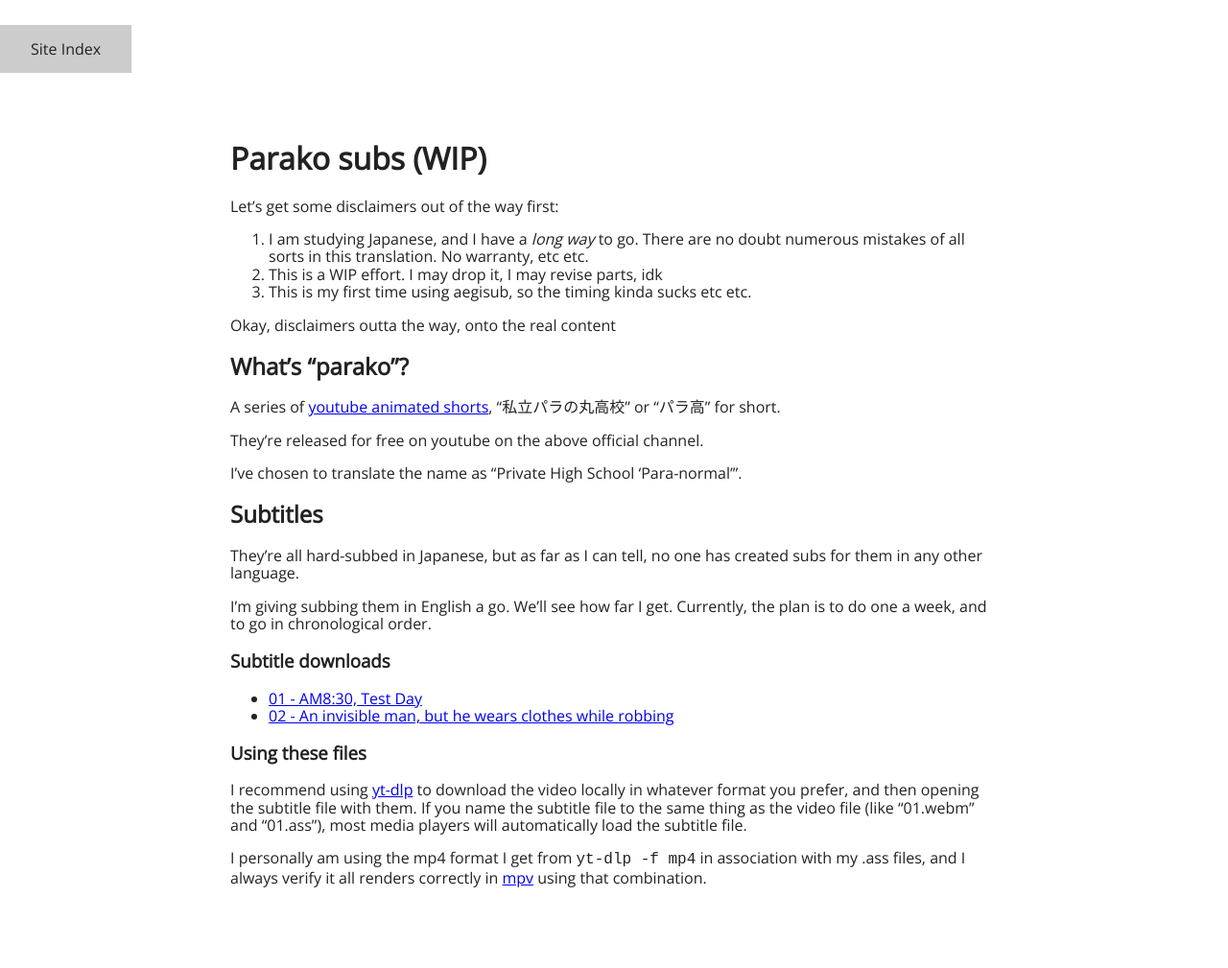
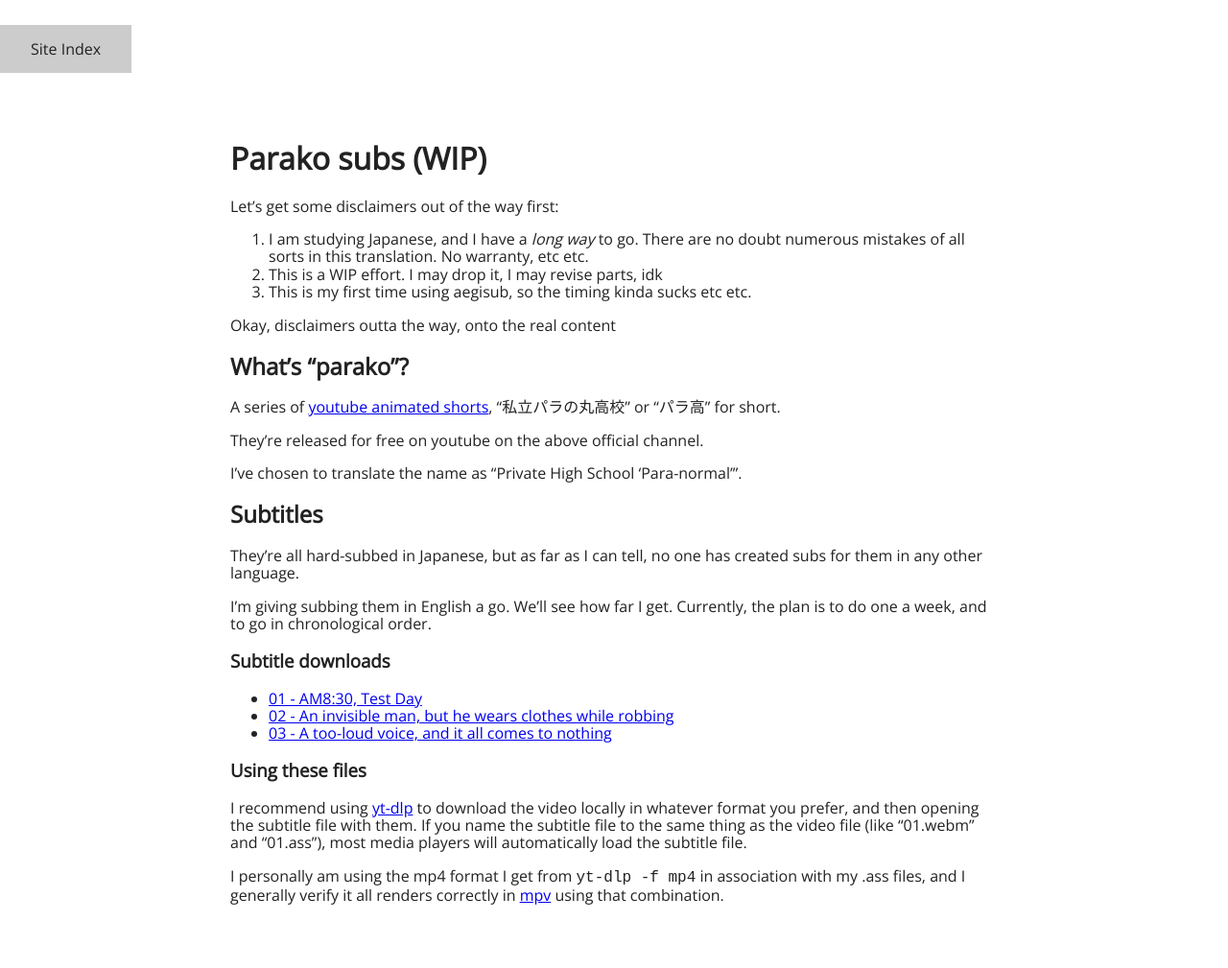
Before and after one commit to euank/euank.com, a Jekyll site: the page built from subs/parako/index.md, in a window 1280 px wide. Shown: the whole page at 96% size. Built offline with Jekyll 4.4.1, drawn with Linux system fonts in a browser that asks for light colours.

Commit message:
Add parako 03

```diff
--- a/subs/parako/index.md
+++ b/subs/parako/index.md
@@ -33,9 +33,10 @@ I'm giving subbing them in English a go. We'll see how far I get. Currently, the
 
 * [01 - AM8:30, Test Day](01.ass)
 * [02 - An invisible man, but he wears clothes while robbing](02.ass)
+* [03 - A too-loud voice, and it all comes to nothing](03.ass)
 
 ### Using these files
 
 I recommend using [yt-dlp](https://github.com/yt-dlp/yt-dlp) to download the video locally in whatever format you prefer, and then opening the subtitle file with them. If you name the subtitle file to the same thing as the video file (like "01.webm" and "01.ass"), most media players will automatically load the subtitle file.
 
-I personally am using the mp4 format I get from `yt-dlp -f mp4` in association with my .ass files, and I always verify it all renders correctly in [mpv](https://mpv.io/) using that combination.
+I personally am using the mp4 format I get from `yt-dlp -f mp4` in association with my .ass files, and I generally verify it all renders correctly in [mpv](https://mpv.io/) using that combination.
```
Also changed, not shown: 1 other file.
